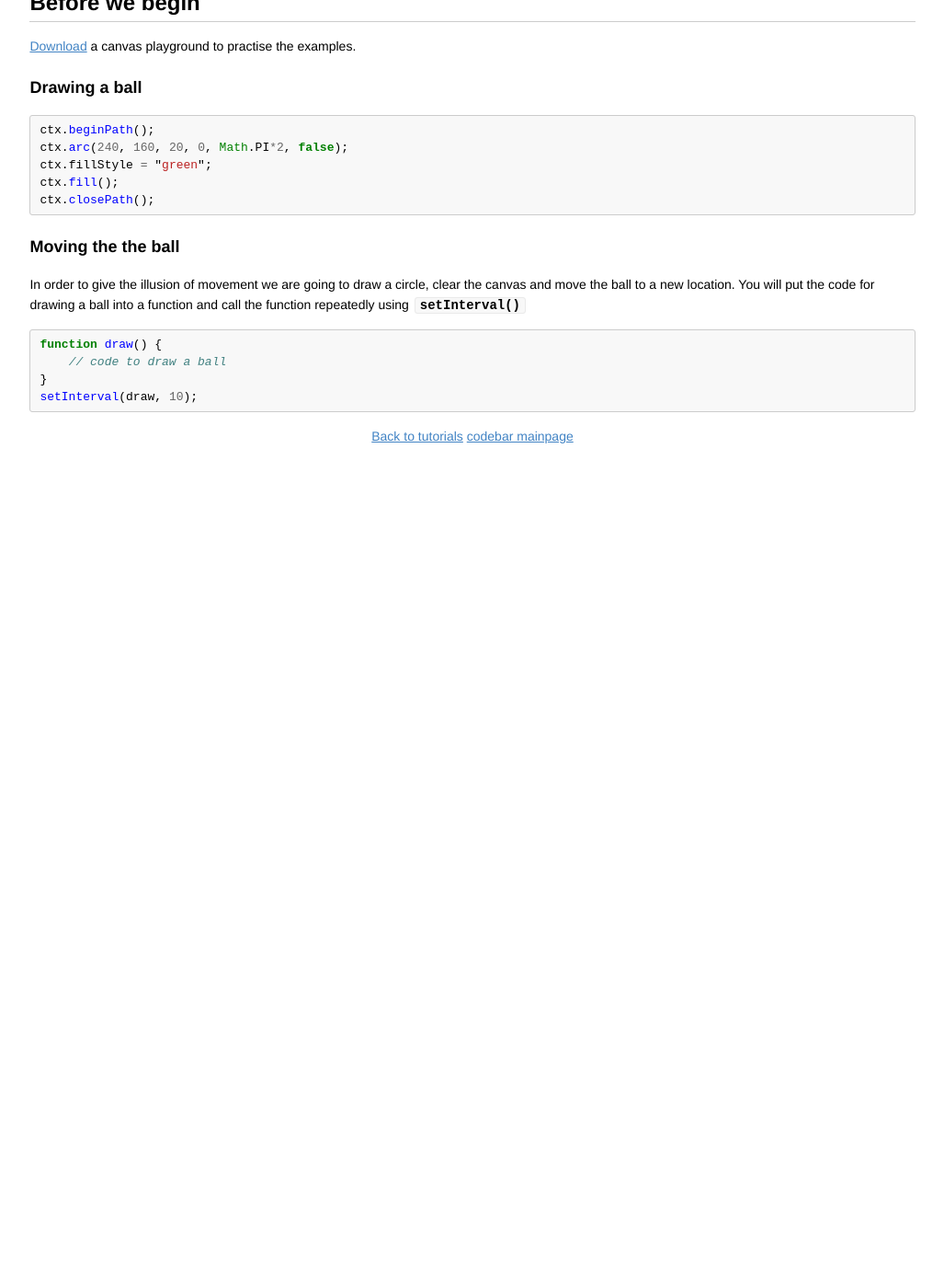
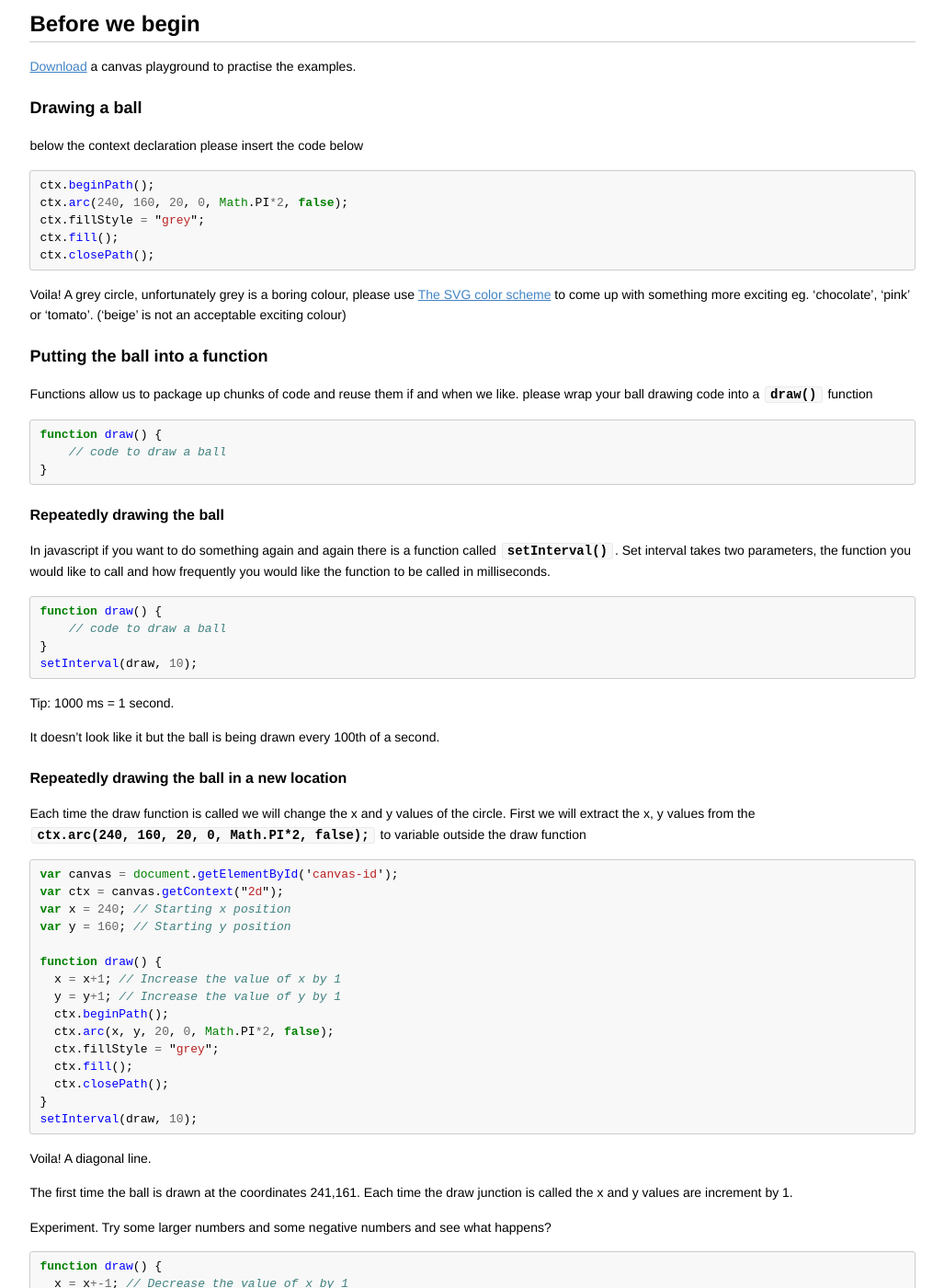
Before and after one commit to codebar/tutorials, a Jekyll site: the page built from js/lesson10/tutorial.md, in a window 1280 px wide and 1400 px high, scrolled down 270 px. Shown: the whole window at 92% size, without its empty margins (126-1153 px from the left). Built offline with Jekyll 4.4.1, drawn with Linux system fonts in a browser that asks for light colours; before the commit the page ends 900 px from its top, so only the background shows below that; some of the changed text lies outside the part shown.

Commit message:
Up to buncing the ball off the wall

````diff
--- a/js/lesson10/tutorial.md
+++ b/js/lesson10/tutorial.md
@@ -6,26 +6,36 @@ title: Drawing in Canvas
 ## Todays lesson
 
 In this lesson we will be animating the **`<canvas>`** HTML element.
-In the previous tutorial we drew shapes on the canvas, now we will make them move around.
+In the previous tutorial we drew shapes on the canvas, now we will make the shapes move around.
+In order to give the illusion of movement we are going to draw a circle, clear the canvas and move the ball to a new location repeatedly several times a second.
 
 ## Before we begin
 
 [Download](https://gist.github.com/despo/e4770ca5afeaf70c23bc/download) a canvas playground to practise the examples.
 
-
 ### Drawing a ball
-
+below the context declaration please insert the code below
 ```javascript
 ctx.beginPath();
 ctx.arc(240, 160, 20, 0, Math.PI*2, false);
-ctx.fillStyle = "green";
+ctx.fillStyle = "grey";
 ctx.fill();
 ctx.closePath();
 ```
 
-### Moving the the ball
-In order to give the illusion of movement we are going to draw a circle, clear the canvas and move the ball to a new location.
-You will put the code for drawing a ball into a function and call the function repeatedly using **` setInterval()`**
+Voila! A grey circle, unfortunately grey is a boring colour, please use [The SVG color scheme](http://www.graphviz.org/doc/info/colors.html#svg) to come up with something more exciting eg. 'chocolate', 'pink' or 'tomato'. ('beige' is not an acceptable exciting colour)
+
+### Putting the ball into a function
+Functions allow us to package up chunks of code and reuse them if and when we like.
+please wrap your ball drawing code into a **`draw()`** function
+```javascript
+function draw() {
+    // code to draw a ball
+}
+```
+
+#### Repeatedly drawing the ball
+In javascript if you want to do something again and again there is a function called **` setInterval()`**. Set interval takes two parameters, the function you would like to call and how frequently you would like the function to be called in milliseconds.
 
 ```javascript
 function draw() {
@@ -33,3 +43,98 @@ function draw() {
 }
 setInterval(draw, 10);
 ```
+Tip: 1000 ms = 1 second.
+
+It doesn't look like it but the ball is being drawn every 100th of a second.
+
+#### Repeatedly drawing the ball in a new location
+Each time the draw function is called we will change the x and y values of the circle.
+First we will extract the x, y values from the **`ctx.arc(240, 160, 20, 0, Math.PI*2, false);`** to variable outside the draw function
+
+```javascript
+var canvas = document.getElementById('canvas-id');
+var ctx = canvas.getContext("2d");
+var x = 240; // Starting x position
+var y = 160; // Starting y position
+
+function draw() {
+  x = x+1; // Increase the value of x by 1
+  y = y+1; // Increase the value of y by 1
+  ctx.beginPath();
+  ctx.arc(x, y, 20, 0, Math.PI*2, false);
+  ctx.fillStyle = "grey";
+  ctx.fill();
+  ctx.closePath();
+}
+setInterval(draw, 10);
+```
+Voila! A diagonal line.
+
+The first time the ball is drawn at the coordinates 241,161. Each time the draw junction is called the x and y values are increment by 1.
+
+Experiment. Try some larger numbers and some negative numbers and see what happens?
+```javascript
+function draw() {
+  x = x+-1; // Decrease the value of x by 1
+  y = y+5; // Increase value of y by 5
+  // code to draw a ball
+}
+```
+
+### Clearing the canvas before each frame
+Each time the draw function is called a circle is drawn over the top of the previous one, which explains the line being drawn. Lets clear the canvas before each frame to give the illusion there is one single ball moving across the screen.
+```javascript
+function draw() {
+  ctx.clearRect(0, 0, canvas.width, canvas.height);
+  x = x+1; // Decrease the value of x by 1
+  y = y+1; // Increase value of y by 5
+  // code to draw a ball
+}
+```
+### Clean up the code
+We will extract the code for specifically drawing a ball into it's own function called **`drawBall()`**
+```javascript
+function drawBall() {
+    ctx.beginPath();
+    ctx.arc(x, y, 20, 0, Math.PI*2, false);
+    ctx.fillStyle = "grey";
+    ctx.fill();
+    ctx.closePath();
+}
+
+function draw() {
+  ctx.clearRect(0, 0, canvas.width, canvas.height);
+  x = x+1; // Decrease the value of x by 1
+  y = y+1; // Increase value of y by 5
+  drawBall();
+}
+```
+### Bouncing of the walls
+Before we bounce the ball off the wall we are gonna need to know the ball's radius. We are going to store this value in a variable.
+```javascript
+var canvas = document.getElementById('canvas-id');
+var ctx = canvas.getContext("2d");
+var x = 240; // Starting x position
+var y = 160; // Starting y position
+var ballRadius = 20;
+
+function drawBall() {
+    ctx.beginPath();
+    ctx.arc(x, y, ballRadius, 0, Math.PI*2, false);
+    ctx.fillStyle = "grey";
+    ctx.fill();
+    ctx.closePath();
+}
+```
+
+```javascript
+function draw() {
+  ctx.clearRect(0, 0, canvas.width, canvas.height);
+  x = x+1; // Decrease the value of x by 1
+  y = y+1; // Increase value of y by 5
+  if(y + dy > canvas.height || y + dy < 0) {
+      dy = -dy;
+  }
+  drawBall();
+}
+```
````
